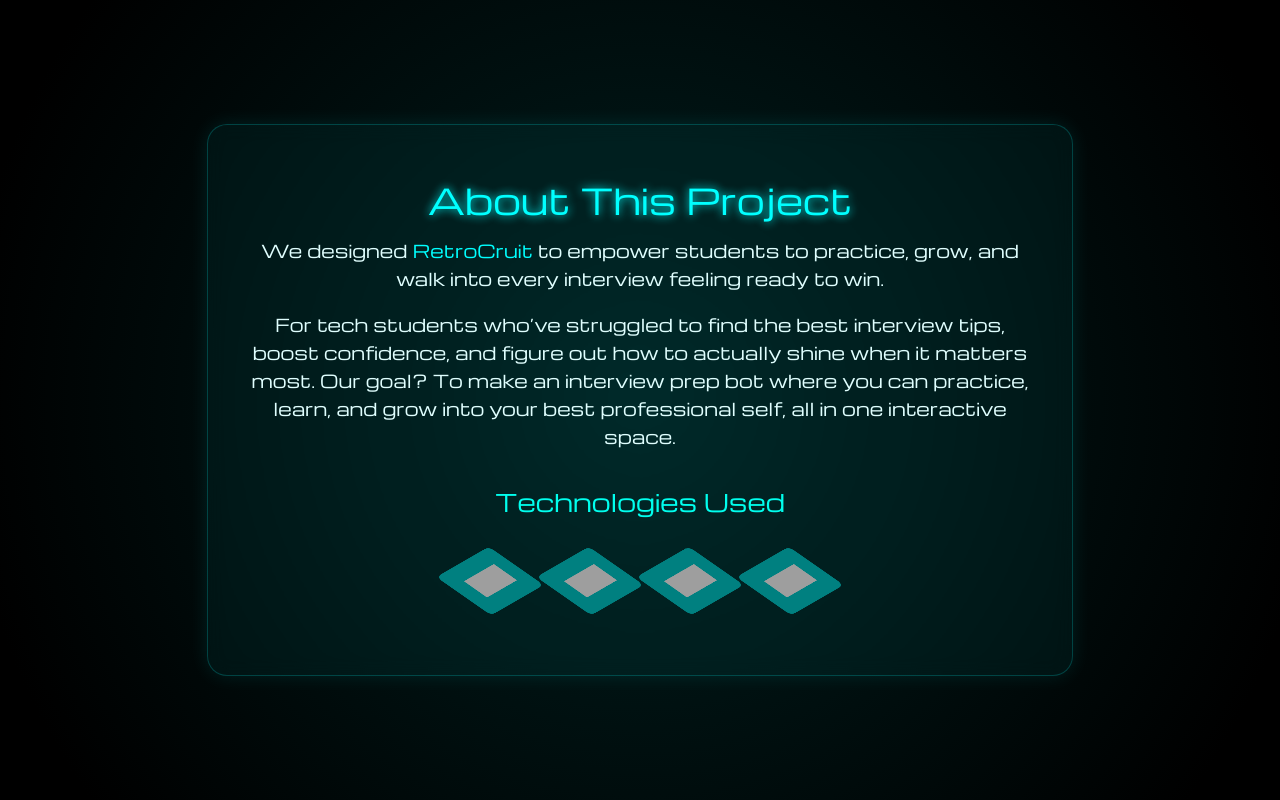
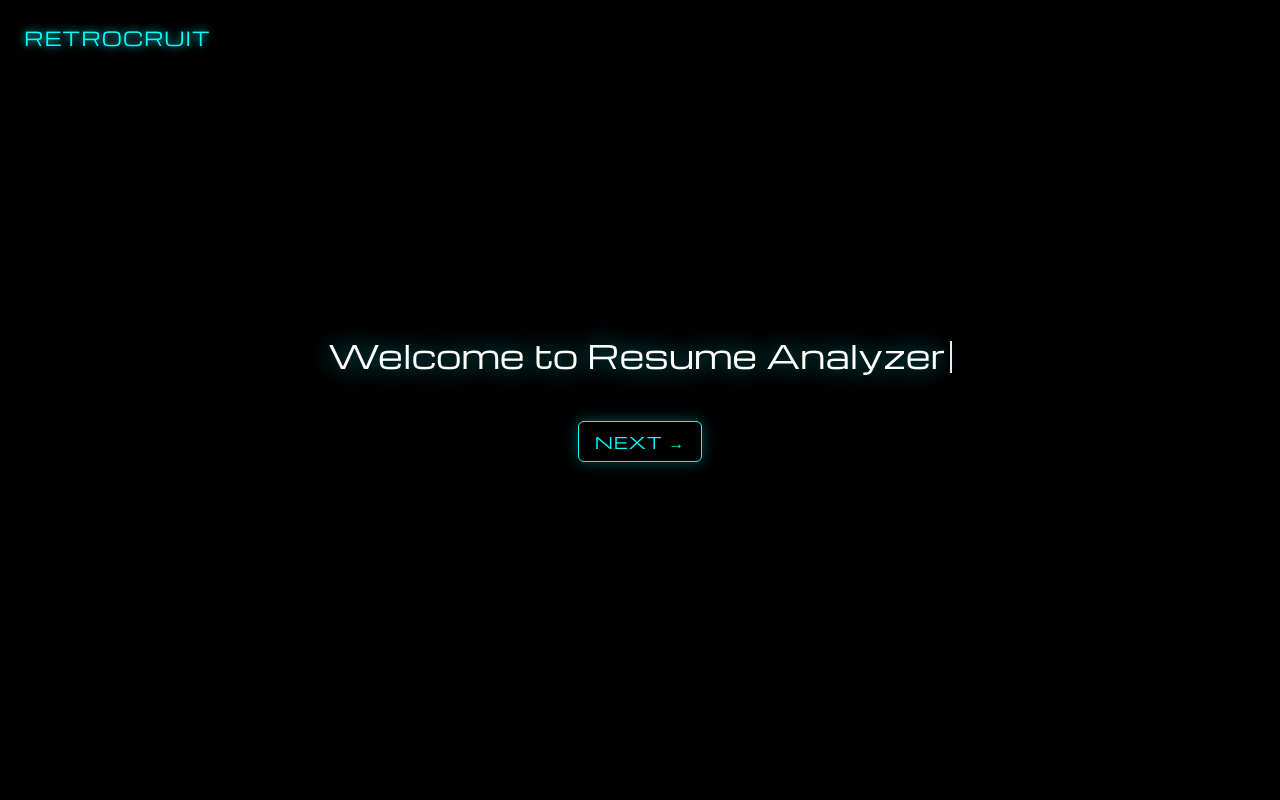
Before and after one commit to Sage295/Interviewbot, a React (Vite) app: page /ra in a window 1280 px wide. Built offline with nearby package versions, Linux system fonts and the light colour scheme; grey boxes are pictures that could not be loaded.

Commit message:
Update RA.tsx

```diff
--- a/src/pages/RA.tsx
+++ b/src/pages/RA.tsx
@@ -1,68 +1,94 @@
-import React from "react";
-import "./About.css";
+import React, { useEffect, useState } from "react";
+import { useNavigate } from "react-router-dom";
+import "./RA.css"; // (renamed from Conversation.css for clarity)
 
-const techLinks = [
-  {
-    name: "React",
-    url: "https://react.dev",
-    logo: "https://cdn.jsdelivr.net/gh/devicons/devicon/icons/react/react-original.svg",
-  },
-  {
-    name: "TypeScript",
-    url: "https://www.typescriptlang.org/",
-    logo: "https://cdn.jsdelivr.net/gh/devicons/devicon/icons/typescript/typescript-original.svg",
-  },
-  {
-    name: "CSS",
-    url: "https://developer.mozilla.org/en-US/docs/Web/CSS",
-    logo: "https://cdn.jsdelivr.net/gh/devicons/devicon/icons/css3/css3-original.svg",
-  },
-  {
-    name: "Vite",
-    url: "https://vitejs.dev/",
-    logo: "https://vitejs.dev/logo.svg",
-  },
-];
+const ResumeAnalyzer: React.FC = () => {
+  const firstText = " Welcome to Resume Analyzer";
+  const secondText =
+    "  Upload your resume to receive personalized insights, detailed analysis, and tailored advice to strengthen your professional profile.";
 
-const About: React.FC = () => {
+  const [mainText, setMainText] = useState("");
+  const [subText, setSubText] = useState("");
+  const [step, setStep] = useState<1 | 2>(1);
+  const [showNext, setShowNext] = useState(false);
+  const [showRetro, setShowRetro] = useState(false);
+  const [showUploadBox, setShowUploadBox] = useState(false);
+
+  const navigate = useNavigate();
+
+  const goToSkillBuilder = () => navigate("/skillbuilder");
+
+  // --- Typing animation logic ---
+  useEffect(() => {
+    let index = 0;
+    const textToType = step === 1 ? firstText : secondText;
+
+    if (step === 1) {
+      setMainText("");
+      setShowRetro(true);
+    } else {
+      setSubText("");
+    }
+
+    setShowNext(false);
+
+    const typeChar = () => {
+      if (index < textToType.length) {
+        if (step === 1) {
+          setMainText((prev) => prev + textToType.charAt(index));
+        } else {
+          setSubText((prev) => prev + textToType.charAt(index));
+        }
+        index++;
+        setTimeout(typeChar, 60);
+      } else {
+        if (step === 1) {
+          setShowNext(true);
+        } else {
+          // ✅ Once second text finishes, show upload box after slight delay
+          setTimeout(() => setShowUploadBox(true), 500);
+        }
+      }
+    };
+
+    const startTimer = setTimeout(typeChar, 200);
+    return () => clearTimeout(startTimer);
+  }, [step]);
+
+  const handleNext = () => {
+    setShowNext(false);
+    setStep(2);
+  };
+
   return (
-    <div className="about-page">
-      <div className="about-container">
-        <h1 className="about-title">About This Project</h1>
-        <p className="about-intro">
-          We designed <span className="highlight">RetroCruit</span> to empower students to practice, grow, and walk into every interview feeling ready to win.
-        </p>
+    <>
+      {showRetro && (
+        <span className="retrocruit-top" onClick={goToSkillBuilder}>
+          RetroCruit
+        </span>
+      )}
 
-        <p className="about-body">
-        For tech students who’ve struggled to find the best interview tips, boost confidence, and figure out how to actually shine when it matters most.
-        Our goal? To make an interview prep bot where you can practice, learn, and grow into your best professional self, all in one interactive space.
-        </p>
+      <div className="conversation-page">
+        <div className="conversation-center">
+          <h1 className="typing-title">{mainText}</h1>
 
-        <h2 className="about-subtitle"> Technologies Used</h2>
+          {step === 2 && <p className="typing-subtext">{subText}</p>}
 
-        <ul className="tech-buttons">
-          {techLinks.map((tech) => (
-            <li key={tech.name}>
-              {[...Array(5)].map((_, i) => (
-                <span
-                  key={i}
-                  onClick={() => window.open(tech.url, "_blank")}
-                  style={{ cursor: "pointer" }}
-                >
-                  <img
-                    src={tech.logo}
-                    alt={tech.name}
-                    className="tech-logo"
-                    draggable="false"
-                  />
-                </span>
-              ))}
-            </li>
-          ))}
-        </ul>
+          {showNext && (
+            <button className="next-btn" onClick={handleNext}>
+              Next →
+            </button>
+          )}
+          {showUploadBox && (
+            <div className="upload-box fade-in">
+              <p>Drag & drop your resume here or click to upload</p>
+              <input type="file" accept=".pdf,.doc,.docx" />
+            </div>
+          )}
+        </div>
       </div>
-    </div>
+    </>
   );
 };
 
-export default About;
+export default ResumeAnalyzer;
```
